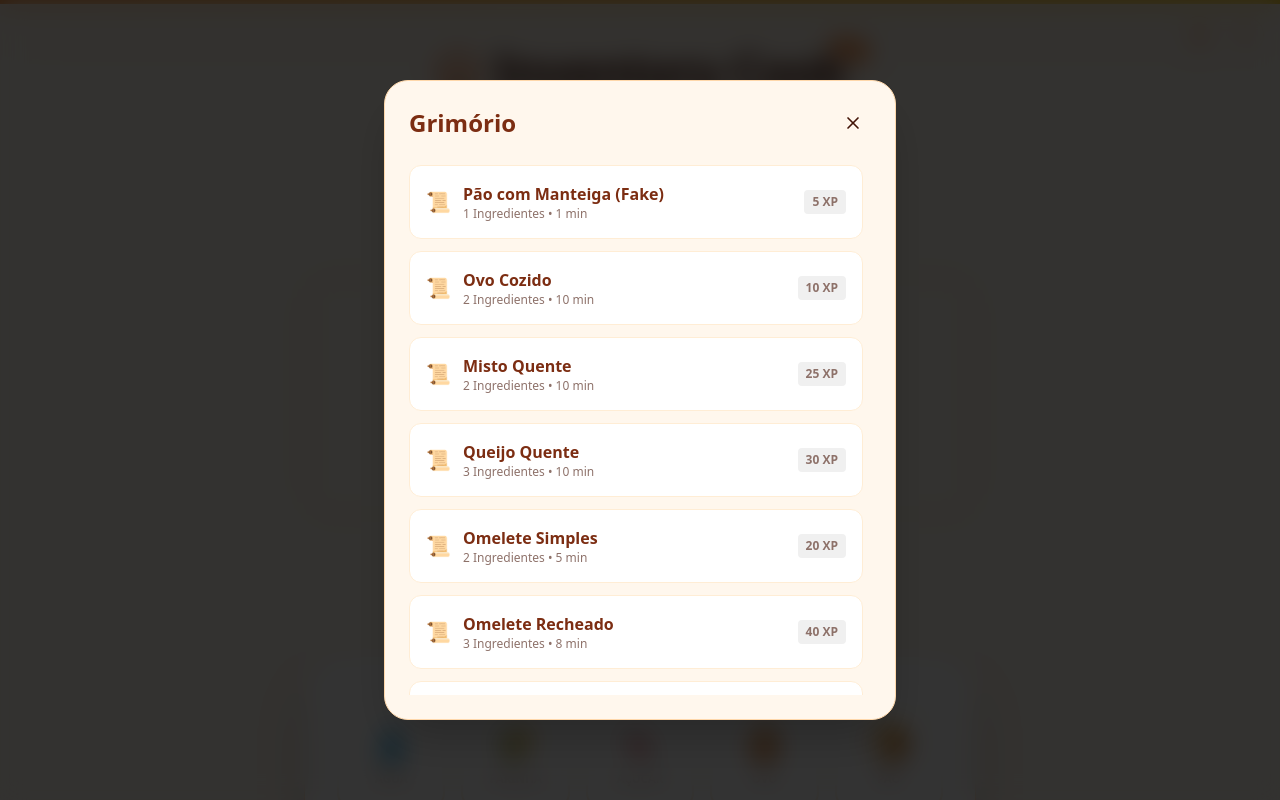
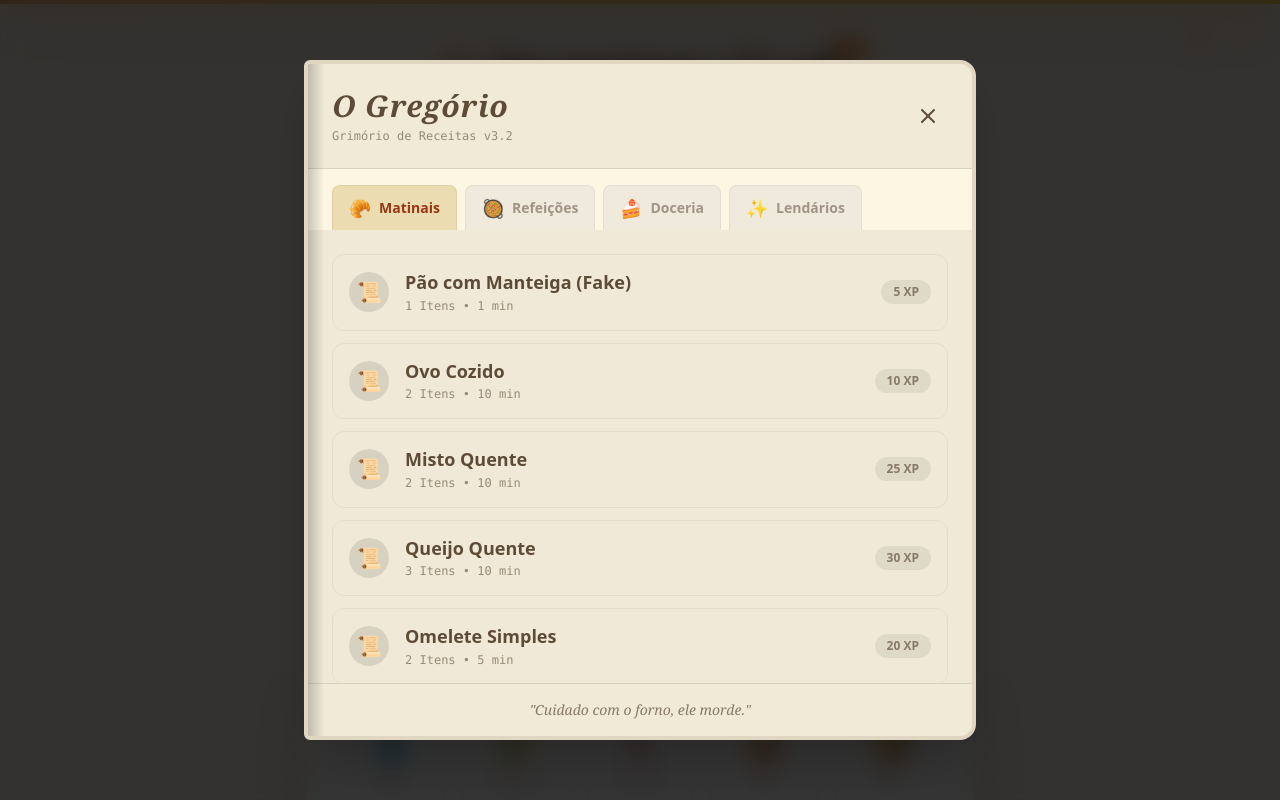
Before and after one commit to ChrisRL95/Inventory-Cook, a Next.js app: page / in a window 1280 px wide. Both pictures are taken after a click on the button 1199 px from the left and 35 px from the top of the page. Shown: the top 800 px of the page. Built offline with nearby package versions, Linux system fonts and the light colour scheme.

Commit message:
Update page.js

```diff
--- a/app/page.js
+++ b/app/page.js
@@ -13,13 +13,17 @@ export default function Home() {
   const [xp, setXp] = useState(0);
   const [unlockedRecipes, setUnlockedRecipes] = useState([]);
 
-  // Estados Visuais
+  // Estados Visuais & Mecânicas
   const [isNight, setIsNight] = useState(false);
   const [isShaking, setIsShaking] = useState(false);
   const [isBookOpen, setIsBookOpen] = useState(false);
   const [isAutoFilled, setIsAutoFilled] = useState(false);
 
-  // Estados de Sinergia
+  // Estados do Gregório (O Livro)
+  const [activeTab, setActiveTab] = useState('cafe');
+  const [gregorioQuote, setGregorioQuote] = useState('');
+
+  // Sinergia
   const [compatibleIngredients, setCompatibleIngredients] = useState([]);
   const [hintMessage, setHintMessage] = useState('');
 
@@ -30,12 +34,33 @@ export default function Home() {
       craft: '/sounds/craft.mp3',
       trash: '/sounds/trash.mp3',
       fail: '/sounds/trash.mp3',
-      page: '/sounds/pop.mp3',
+      page: '/sounds/pop.mp3', // Som de virar página
     };
     const audio = new Audio(sounds[type]);
     audio.volume = 0.5;
     audio.play().catch(() => {});
   };
+
+  // --- FRASES DO GREGÓRIO ---
+  const gregorioQuotes = [
+    "O Gregório recomenda: não queime o alho.",
+    "Se cair no chão, a regra dos 5 segundos vale.",
+    "Tempero Mágico não conserta relacionamento, mas conserta sopa.",
+    "Cozinhar é como programar, mas se der erro você come mesmo assim.",
+    "Cuidado com o forno, ele morde.",
+    "Um chef sem faca é como um dev sem internet.",
+    "Receitas lendárias exigem paciência lendária.",
+    "O segredo é sempre mais manteiga."
+  ];
+
+  useEffect(() => {
+    if (isBookOpen) {
+      // Escolhe uma frase aleatória ao abrir o livro
+      const randomQuote = gregorioQuotes[Math.floor(Math.random() * gregorioQuotes.length)];
+      setGregorioQuote(randomQuote);
+      playSound('page');
+    }
+  }, [isBookOpen]);
 
   // --- STARTUP ---
   useEffect(() => {
@@ -178,20 +203,24 @@ export default function Home() {
     alert('Copiado!');
   };
 
-  // --- PALETA DE CORES (VIBE: FOGO & PEDRA vs FARINHA & MANJERICÃO) ---
+  // --- TEMA ---
   const theme = isNight ? {
-    // MODO ESCURO: Stone + Amber (Taverna)
-    bg: 'bg-[#0c0a09]', // Stone 950 customizado
+    bg: 'bg-[#0c0a09]',
     text: 'text-stone-200',
-    card: 'bg-[#1c1917]/80', // Stone 900
-    accent: 'text-amber-500', // Dourado
+    card: 'bg-[#1c1917]/80',
+    accent: 'text-amber-500',
     border: 'border-stone-700/50',
-    itemBg: 'bg-[#292524]', // Stone 800
-    pantryBg: 'bg-[#1c1917]', // Stone 900
-    gradient: 'from-amber-600 to-orange-600', // Fogo
-    hintBg: 'bg-stone-800 text-amber-200 border-stone-700'
+    itemBg: 'bg-[#292524]',
+    pantryBg: 'bg-[#1c1917]',
+    gradient: 'from-amber-600 to-orange-600',
+    hintBg: 'bg-stone-800 text-amber-200 border-stone-700',
+    // Estilo do Livro (Escuro)
+    bookBg: 'bg-[#2c241b]', // Couro escuro
+    bookText: 'text-[#e7d5c0]',
+    bookBorder: 'border-[#4a3b2a]',
+    tabActive: 'bg-[#4a3b2a] text-amber-500',
+    tabInactive: 'bg-[#1c1917] text-stone-500'
   } : {
-    // MODO CLARO: Orange-50 + Orange-600 (Confeitaria)
     bg: 'bg-orange-50',
     text: 'text-orange-950',
     card: 'bg-white/80',
@@ -200,13 +229,26 @@ export default function Home() {
     itemBg: 'bg-white',
     pantryBg: 'bg-white',
     gradient: 'from-orange-400 to-yellow-400',
-    hintBg: 'bg-white text-orange-600 border-orange-200'
+    hintBg: 'bg-white text-orange-600 border-orange-200',
+    // Estilo do Livro (Claro)
+    bookBg: 'bg-[#fdf6e3]', // Pergaminho claro (Solarized)
+    bookText: 'text-[#5c4b37]', // Tinta marrom
+    bookBorder: 'border-[#e0d6c2]',
+    tabActive: 'bg-[#ebdcb2] text-orange-800 border-[#d3c295]',
+    tabInactive: 'bg-[#f0eadd] text-[#a09585]'
   };
+
+  // Categorias para as abas
+  const tabs = [
+    { id: 'cafe', icon: '🥐', label: 'Matinais' },
+    { id: 'refeicao', icon: '🥘', label: 'Refeições' },
+    { id: 'doce', icon: '🍰', label: 'Doceria' },
+    { id: 'legendario', icon: '✨', label: 'Lendários' },
+  ];
 
   return (
     <main className={`min-h-screen ${theme.bg} ${theme.text} transition-colors duration-1000 font-sans selection:bg-orange-500 selection:text-white py-12 px-4 relative overflow-x-hidden`}>
 
-      {/* Luz Ambiente (Glow no Topo) */}
       <div className={`fixed top-0 left-0 w-full h-1 bg-gradient-to-r ${theme.gradient} shadow-[0_0_60px_rgba(245,158,11,0.4)] z-50`}></div>
 
       {/* Controles */}
@@ -214,7 +256,7 @@ export default function Home() {
         <button
             onClick={() => setIsBookOpen(true)}
             className={`p-2 rounded-full backdrop-blur-md transition-all border ${theme.border} ${isNight ? 'bg-stone-800/50 hover:bg-stone-700 text-amber-400' : 'bg-white/50 hover:bg-white text-orange-500'}`}
-            title="Abrir Livro de Receitas"
+            title="Abrir O Gregório"
         >
             <Book size={20} />
         </button>
@@ -298,7 +340,7 @@ export default function Home() {
                   className="absolute inset-0 flex flex-col items-center justify-center pointer-events-none"
                 >
                   <ChefHat size={64} className="mb-2" />
-                  <span className="text-sm font-bold uppercase tracking-widest">Arraste ou use o Livro</span>
+                  <span className="text-sm font-bold uppercase tracking-widest">Arraste ou use o Gregório 📖</span>
                 </motion.div>
               )}
             </AnimatePresence>
@@ -417,7 +459,7 @@ export default function Home() {
         </section>
       </div>
 
-      {/* MODAL DO LIVRO */}
+      {/* --- O GREGÓRIO (GRIMÓRIO) --- */}
       <AnimatePresence>
         {isBookOpen && (
           <motion.div
@@ -426,47 +468,91 @@ export default function Home() {
             onClick={() => setIsBookOpen(false)}
           >
             <motion.div
-              initial={{ scale: 0.9, y: 50, opacity: 0 }} animate={{ scale: 1, y: 0, opacity: 1 }} exit={{ scale: 0.9, y: 50, opacity: 0 }}
-              className={`w-full max-w-lg rounded-3xl p-6 relative shadow-2xl max-h-[80vh] flex flex-col ${isNight ? 'bg-stone-900 border border-stone-700' : 'bg-orange-50 border border-orange-200'}`}
+              initial={{ scale: 0.9, y: 50, opacity: 0, rotateX: 10 }}
+              animate={{ scale: 1, y: 0, opacity: 1, rotateX: 0 }}
+              exit={{ scale: 0.9, y: 50, opacity: 0 }}
+              className={`w-full max-w-2xl h-[85vh] rounded-r-2xl rounded-l-md flex flex-col relative shadow-2xl overflow-hidden border-4 ${theme.bookBg} ${theme.bookText} ${theme.bookBorder}`}
               onClick={e => e.stopPropagation()}
             >
-                <div className="flex justify-between items-center mb-6">
-                    <h2 className={`text-2xl font-black ${isNight ? 'text-stone-200' : 'text-orange-900'}`}>Grimório</h2>
-                    <button onClick={() => setIsBookOpen(false)} className="p-2 rounded-full hover:bg-black/10"><X size={20} /></button>
+                {/* Lateral do Livro (Binding) */}
+                <div className="absolute left-0 top-0 bottom-0 w-4 bg-gradient-to-r from-black/20 to-transparent pointer-events-none z-10"></div>
+
+                {/* Cabeçalho */}
+                <div className="p-6 border-b border-black/10 flex justify-between items-center bg-black/5">
+                    <div>
+                        <h2 className="text-3xl font-black font-serif italic tracking-wide">O Gregório</h2>
+                        <p className="text-xs opacity-60 font-mono mt-1">Grimório de Receitas v3.2</p>
+                    </div>
+                    <button onClick={() => setIsBookOpen(false)} className="p-2 rounded-full hover:bg-black/10 transition-colors">
+                        <X size={24} />
+                    </button>
                 </div>
 
-                <div className="overflow-y-auto pr-2 space-y-3 custom-scrollbar flex-1">
-                    {receitas.map((recipe, idx) => (
+                {/* Abas de Navegação */}
+                <div className="flex px-6 pt-4 gap-2 overflow-x-auto scrollbar-hide">
+                    {tabs.map(tab => (
+                        <button
+                            key={tab.id}
+                            onClick={() => setActiveTab(tab.id)}
+                            className={`px-4 py-2 rounded-t-lg font-bold text-sm transition-all border-t border-x border-black/5 flex items-center gap-2 ${
+                                activeTab === tab.id ? theme.tabActive : theme.tabInactive
+                            }`}
+                        >
+                            <span className="text-lg">{tab.icon}</span> {tab.label}
+                        </button>
+                    ))}
+                </div>
+
+                {/* Conteúdo da Lista */}
+                <div className={`flex-1 overflow-y-auto p-6 space-y-3 custom-scrollbar bg-black/5`}>
+                    {receitas
+                        .filter(r => r.category === activeTab)
+                        .map((recipe, idx) => (
                         <motion.div
                             key={idx}
-                            whileHover={{ scale: 1.02 }}
-                            whileTap={{ scale: 0.98 }}
+                            initial={{ opacity: 0, x: -10 }}
+                            animate={{ opacity: 1, x: 0 }}
+                            transition={{ delay: idx * 0.05 }}
+                            whileHover={{ scale: 1.01, backgroundColor: 'rgba(0,0,0,0.05)' }}
+                            whileTap={{ scale: 0.99 }}
                             onClick={() => handleAutoFill(recipe)}
-                            className={`p-4 rounded-xl cursor-pointer flex justify-between items-center transition-all ${
-                                isNight
-                                ? 'bg-stone-800 hover:bg-stone-700 border border-stone-700'
-                                : 'bg-white hover:bg-orange-100 border border-orange-100'
-                            }`}
+                            className={`p-4 rounded-xl cursor-pointer flex justify-between items-center transition-all border border-black/5 ${isNight ? 'hover:border-amber-900' : 'hover:border-orange-200'}`}
                         >
-                            <div className="flex items-center gap-3">
-                                <span className="text-xl">📜</span>
+                            <div className="flex items-center gap-4">
+                                <div className="w-10 h-10 rounded-full bg-black/10 flex items-center justify-center text-xl">
+                                    📜
+                                </div>
                                 <div>
-                                    <h3 className={`font-bold ${isNight ? 'text-stone-200' : 'text-orange-900'}`}>{recipe.name}</h3>
-                                    <p className={`text-xs opacity-60`}>{recipe.ingredients.length} Ingredientes • {recipe.time}</p>
+                                    <h3 className="font-bold text-lg leading-tight">{recipe.name}</h3>
+                                    <p className="text-xs opacity-60 font-mono mt-1">
+                                        {recipe.ingredients.length} Itens • {recipe.time}
+                                    </p>
                                 </div>
                             </div>
-                            <span className="text-xs font-bold px-2 py-1 rounded bg-black/10 opacity-60">
+                            <span className="text-xs font-bold px-3 py-1 rounded-full bg-black/10 opacity-70">
                                 {Math.floor(recipe.xp / 2)} XP
                             </span>
                         </motion.div>
                     ))}
+
+                    {receitas.filter(r => r.category === activeTab).length === 0 && (
+                        <div className="text-center py-10 opacity-40 italic">
+                            Nenhuma receita encontrada nesta página...
+                        </div>
+                    )}
                 </div>
+
+                {/* Rodapé do Gregório (Quotes) */}
+                <div className="p-4 border-t border-black/10 bg-black/5 text-center">
+                    <p className="text-sm italic font-serif opacity-70">"{gregorioQuote}"</p>
+                </div>
+
             </motion.div>
           </motion.div>
         )}
       </AnimatePresence>
 
-      {/* MODAL DE SUCESSO */}
+      {/* MODAL DE SUCESSO (Visual Atualizado) */}
       <AnimatePresence>
         {selectedRecipe && (
           <motion.div
```
